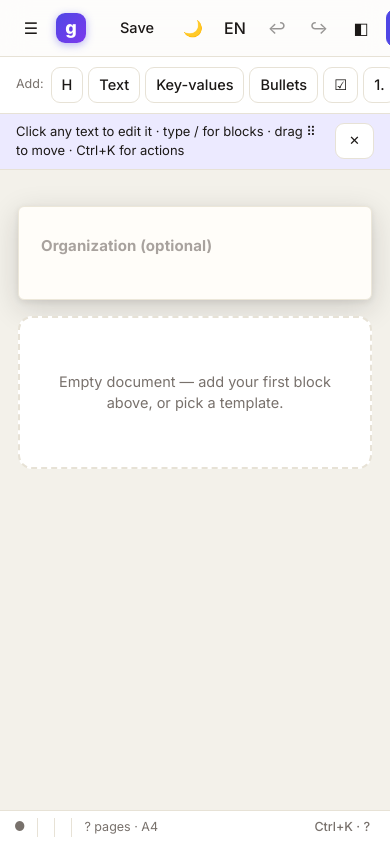
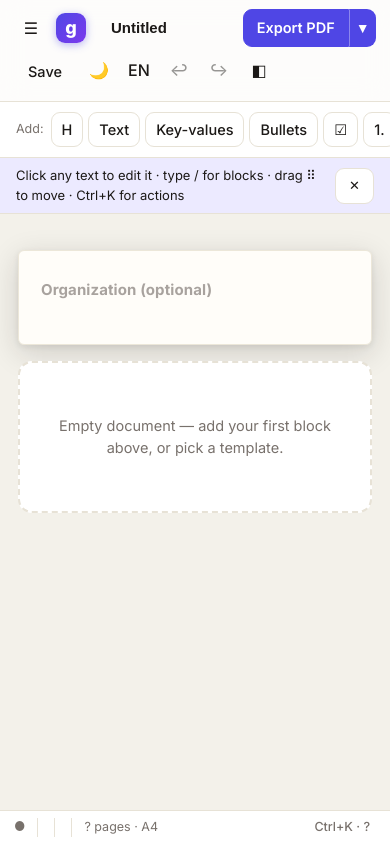
Before and after one commit to altalexm/gen-pdf, a plain HTML site: page static/index.html in a window 390 px wide. Drawn offline with Linux system fonts and the light colour scheme; no server answers.

Commit message:
fix(mobile): drawer/sheet collision, topbar rows, sheet grabber
- Drawer and bottom sheet are mutually exclusive on phones: selecting
  a block closes the drawer, opening it hides the sheet
- Drawer sits below the topbar with a scrim backdrop, so its toggle
  stays reachable and outside taps close it
- Two-row mobile topbar: brand/title/Export always visible, tools in
  a scroll strip below (Export no longer requires scrolling)
- Grab handle on the bottom sheet for affordance

```diff
--- a/static/app.js
+++ b/static/app.js
@@ -441,6 +441,8 @@ function selectVisual(id) {
 function selectBlock(id) {
   selectedId = id; selectVisual(id); renderPanel();
   if (matchMedia('(max-width:1180px)').matches) { inspHidden = false; applyChrome(); }
+  // On phones the drawer and the sheet cannot coexist: selecting wins.
+  if (matchMedia('(max-width:860px)').matches) { sideHidden = true; applyChrome(); }
 }
 function moveBlock(id, targetId, before) {
   const from = idxOf(id); if (from < 0) return;
@@ -1296,6 +1298,8 @@ async function init() {
   $('#sideKeys').onclick = () => openKeys();
   $('#btnSide').onclick = () => {
     sideHidden = !sideHidden;
+    // On phones the drawer and the sheet cannot coexist: opening wins.
+    if (!sideHidden && matchMedia('(max-width:860px)').matches) inspHidden = true;
     try { localStorage.setItem('genpdf.side', sideHidden ? '0' : '1'); } catch {}
     applyChrome();
   };
--- a/static/index.html
+++ b/static/index.html
@@ -15,12 +15,14 @@
   <div class="brand"><span class="mark">g</span><span class="word">gen-pdf</span></div>
   <input id="docTitle" class="doctitle" data-i18n-ph="docTitlePh" placeholder="Document title" aria-label="Document title">
   <span class="spacer"></span>
+  <div class="toolstrip" id="toolstrip">
   <button id="btnSave" class="ghost" data-i18n="saveBtn">Save</button>
   <button id="btnTheme" class="iconbtn" title="Toggle theme">🌙</button>
   <button id="btnLang" class="iconbtn" title="EN/ES">ES</button>
   <button id="btnUndo" class="iconbtn" title="Undo (Ctrl+Z)" disabled>↩</button>
   <button id="btnRedo" class="iconbtn" title="Redo (Ctrl+Y)" disabled>↪</button>
   <button id="btnPanel" class="iconbtn" title="Toggle inspector">◧</button>
+  </div>
   <div class="split">
     <button id="btnPdf" class="primary" data-i18n="exportPdf">Export PDF</button>
     <button id="btnExportMenu" class="primary arrow" aria-haspopup="menu" aria-label="More export options">▾</button>
--- a/static/styles.css
+++ b/static/styles.css
@@ -51,6 +51,7 @@ select:focus,input:focus,textarea:focus{border-color:var(--accent);outline:none;
 .doctitle{flex:1;max-width:460px;background:transparent;border:1px solid transparent;border-radius:9px;padding:8px 12px;font-size:15px;font-weight:600;color:var(--topbar-ink)}
 .doctitle:hover{border-color:var(--line)}
 .split{position:relative;display:flex}
+.toolstrip{display:contents}
 .split #btnPdf{border-radius:9px 0 0 9px}
 .split .arrow{border-radius:0 9px 9px 0;border-left:1px solid rgba(255,255,255,.35);padding:7px 9px}
 .menu{position:absolute;background:var(--panel);border:1px solid var(--line);border-radius:12px;box-shadow:var(--shadow-lg);padding:6px;min-width:200px;z-index:60}
@@ -244,6 +245,7 @@ html[data-theme="dark"] .toast{background:#e9e7e1;color:#1c1917}
   /* bottom sheet: canvas stays visible above, no content hidden behind */
   #panel{position:fixed;left:0;right:0;bottom:0;top:auto;width:auto;max-height:54vh;z-index:70;box-shadow:0 -10px 32px rgba(16,24,40,.25);border-left:0;border-top:1px solid var(--line);border-radius:16px 16px 0 0;transition:transform .24s ease,opacity .2s ease,visibility 0s}
   #panel>*{min-width:0}
+  #panel::before{content:'';display:block;width:44px;height:4px;border-radius:2px;background:var(--line);margin:0 auto 12px}
   #shell.panel-hidden #panel{transform:translateY(103%);opacity:0;visibility:hidden;width:auto;padding:16px 18px;border-left:0;border-top:1px solid var(--line);transition:transform .24s ease,opacity .2s ease,visibility 0s .25s}
   #panel.hidden{display:none}
 }
@@ -254,11 +256,16 @@ html[data-theme="dark"] .toast{background:#e9e7e1;color:#1c1917}
   #scrim{position:fixed;left:0;right:0;top:53px;bottom:0;background:rgba(20,16,8,.4);z-index:65}
   #toolbar{top:0}
   #sheet{padding:28px 22px}
-  .doctitle{max-width:none;flex-basis:100%;order:5}
-  #topbar{flex-wrap:nowrap;overflow-x:auto;scrollbar-width:none}
-  #topbar::-webkit-scrollbar{display:none}
-  #topbar>*{flex:none}
-  #topbar .doctitle{flex:1 0 140px}
+  /* two-row topbar: brand + export always visible, tools scroll below */
+  #topbar{flex-wrap:wrap;row-gap:6px}
+  #btnSide{order:1}
+  .brand{order:2}
+  .doctitle{order:3;flex:1 1 90px;min-width:0;max-width:none}
+  #topbar .spacer{display:none}
+  .split{order:4;margin-left:auto}
+  .toolstrip{order:5;display:flex;gap:6px;overflow-x:auto;flex:1 0 100%;scrollbar-width:none;padding-bottom:1px}
+  .toolstrip::-webkit-scrollbar{display:none}
+  .toolstrip>*{flex:none}
   .brand .word{display:none}
   /* blocks stack instead of squeezing */
   .kv{grid-template-columns:1fr;row-gap:0}
```
Also changed, not shown: 1 other file.
